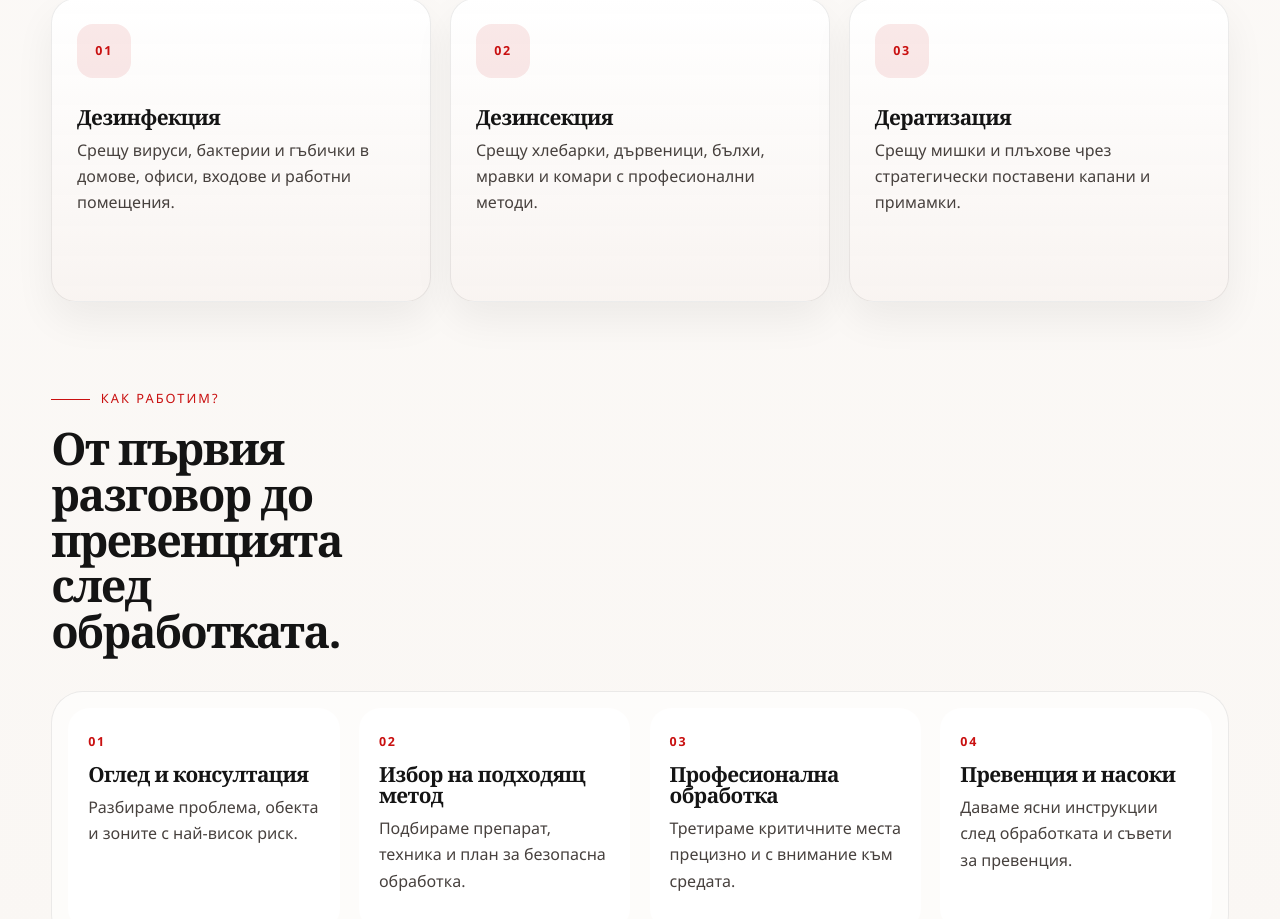
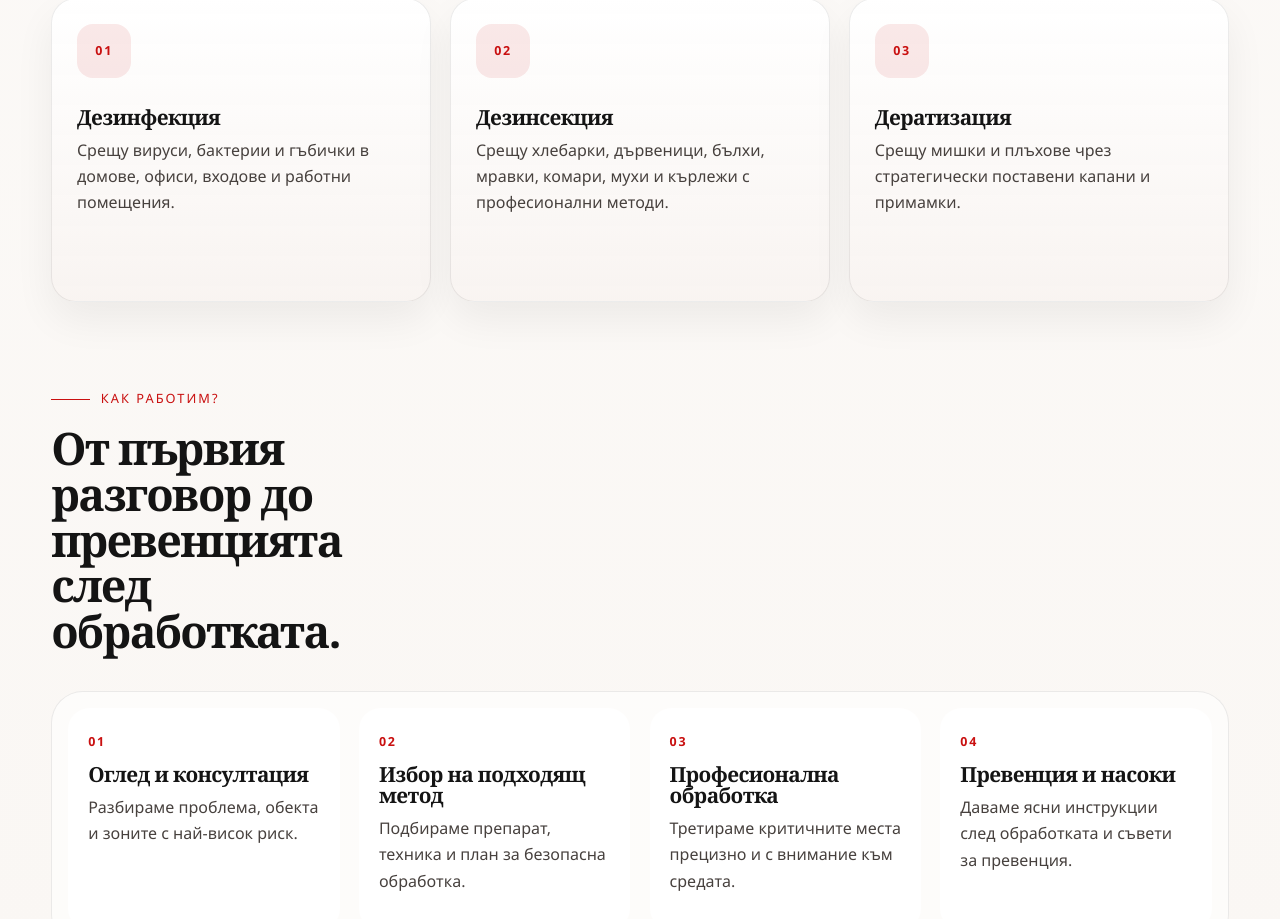
Before and after one commit to Alexbg456bg/lifecareconsult, a React (Vite) app: page / in a window 1280 px wide. Shown: the part 1760-2679 px from the top of the page. Built offline with nearby package versions, Linux system fonts and the light colour scheme.

Commit message:
update 2.0

```diff
--- a/src/data/siteContent.ts
+++ b/src/data/siteContent.ts
@@ -96,7 +96,7 @@ export const servicePests = [
     image:
       'https://commons.wikimedia.org/wiki/Special:Redirect/file/Aedes_Mosquito_%2825589765250%29.jpg',
     alt: 'Снимка на комар',
-    text: 'Комарите не са само дразнещи — те са преносители на сериозни болести като Западнонилска треска и малария. Размножават се бързо в застояла вода и могат да превърнат дворове, входове и тераси в непоносими. Третираме открити и закрити пространства с препарати с дълготраен ефект, безопасни за хора и животни.',
+    text: 'Комарите не са само дразнещи — те са преносители на сериозни болести като Западнонилска треска и малария. Размножават се бързо в застояла вода и могат да превърнат дворове, входове и тераси в непоносими. Третираме открити и закрити пространства с препарати, безопасни за хора и животни.',
   },
   {
     name: 'Мравки',
--- a/src/pages/HomePage.tsx
+++ b/src/pages/HomePage.tsx
@@ -34,7 +34,7 @@ const mainServices = [
   },
   {
     title: 'Дезинсекция',
-    text: 'Срещу хлебарки, дървеници, бълхи, мравки и комари с професионални методи.',
+    text: 'Срещу хлебарки, дървеници, бълхи, мравки, комари, мухи и кърлежи с професионални методи.',
   },
   {
     title: 'Дератизация',
```
